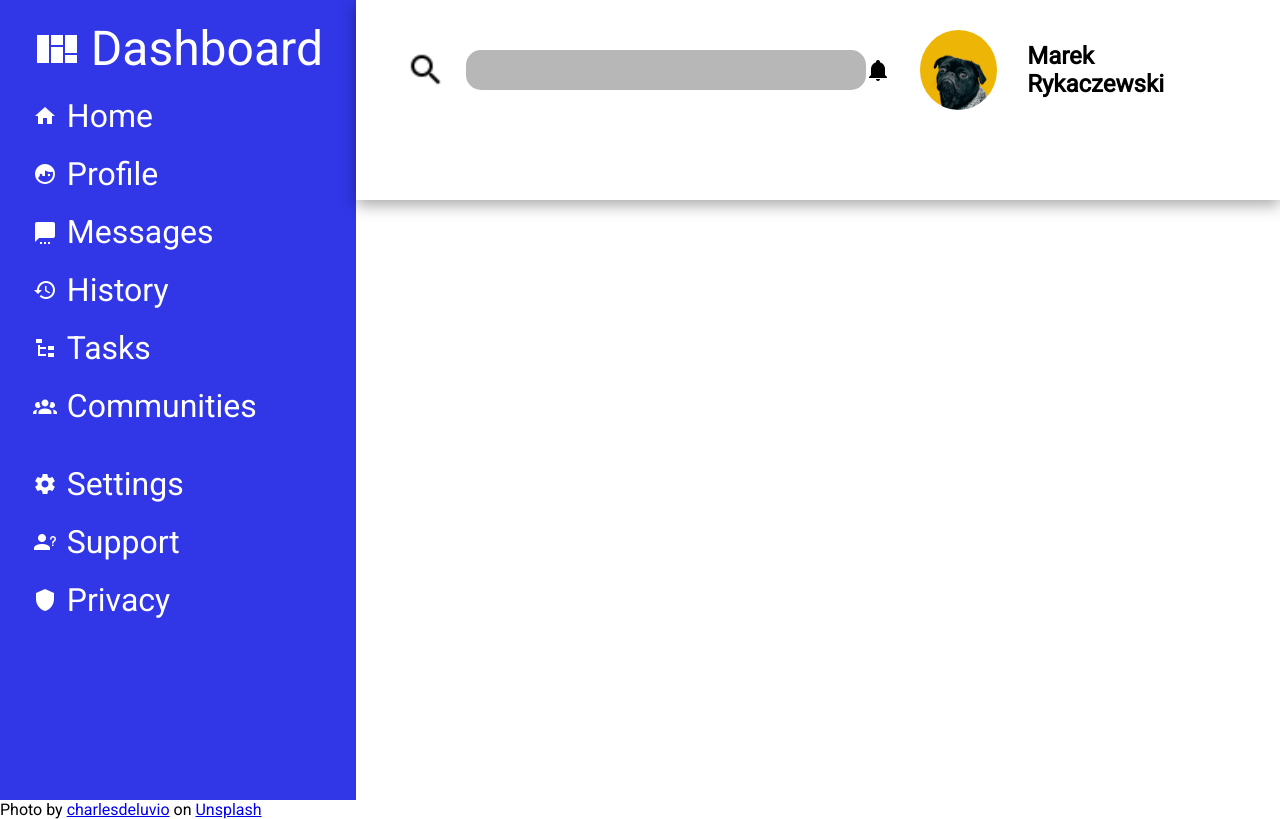
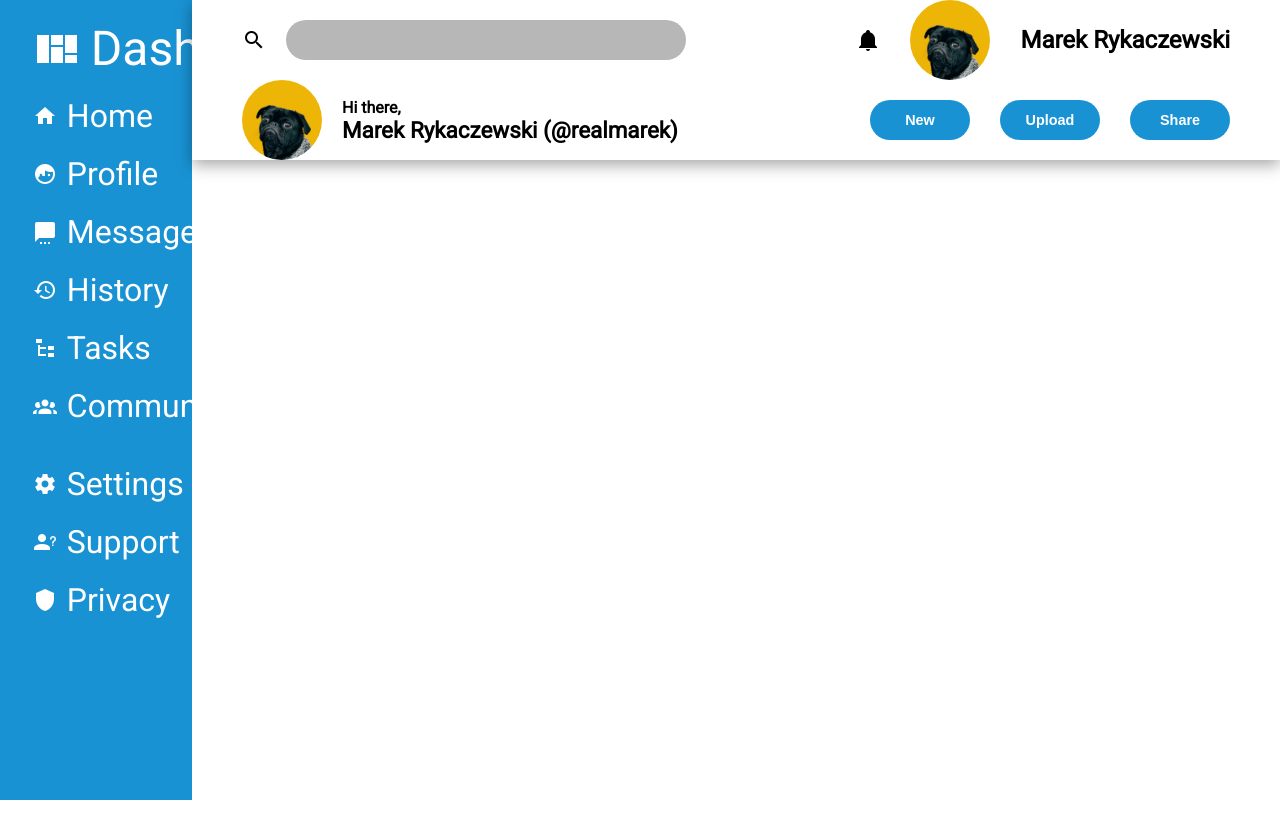
Before and after one commit to MarekRykaczewski/admin-page, a plain HTML site: page index.html in a window 1280 px wide. Drawn offline with Linux system fonts and the light colour scheme.

Commit message:
style bottom row of navbar

```diff
--- a/index.html
+++ b/index.html
@@ -72,12 +72,26 @@
             <img id="dog-picture" src="./doggo.jpg" alt="">
             Marek Rykaczewski
         </div>
+        <div id="navbar-bottom-left">
+            <img id="dog-picture" src="./doggo.jpg" alt="">
+
+                <p> Hi there, <br>
+                    <span> Marek Rykaczewski (@realmarek) </span>
+                </p>
+
+
+        </div>
+        <div id="navbar-bottom-right">
+            <button> New </button>
+            <button> Upload </button>
+            <button> Share </button>
+        </div>
 
     </div>
 
 
     </div>
-    Photo by <a href="https://unsplash.com/@charlesdeluvio?utm_source=unsplash&utm_medium=referral&utm_content=creditCopyText">charlesdeluvio</a> on <a href="https://unsplash.com/s/photos/profile-picture?utm_source=unsplash&utm_medium=referral&utm_content=creditCopyText">Unsplash</a>
+    <!-- Photo by <a href="https://unsplash.com/@charlesdeluvio?utm_source=unsplash&utm_medium=referral&utm_content=creditCopyText">charlesdeluvio</a> on <a href="https://unsplash.com/s/photos/profile-picture?utm_source=unsplash&utm_medium=referral&utm_content=creditCopyText">Unsplash</a> -->
 
 </body>
 </html>
--- a/styles.css
+++ b/styles.css
@@ -9,8 +9,10 @@ body {
 #main {
 
     display: grid;
-    grid-template-columns: repeat(5, 1fr);
-    grid-template-rows: repeat(4, 25%);
+    /* grid-template-columns: repeat(5, 1fr);
+    grid-template-rows: repeat(4, 25%); */
+    grid-template-columns: 15% repeat(4, auto);
+    grid-template-rows: 20% repeat(3, auto);
     height: 100vh;
     width: 100vw
 
@@ -19,7 +21,7 @@ body {
 #sidebar {
     grid-column: span 1;
     grid-row: span 4;
-    background-color: rgb(49, 55, 230);
+    background-color: #1992d4;
     padding-left: 1vw;
     padding-right: 1vw;
 }
@@ -70,16 +72,45 @@ body {
     gap: 20px;
 }
 
-#navbar-top-left img{
-    height: 40px;
-}
-
 #navbar-top-right {
     display: flex;
     align-items: center;
     justify-content: flex-end;
     gap: 30px;
     font-size: 1.5em;
+    font-weight: bold;
+}
+
+#navbar-bottom-left {
+    display: flex;
+    align-items: center;
+    justify-content: flex-start;
+    gap: 20px;
+    font-weight: bold;
+}
+
+#navbar-bottom-left span {
+    font-size: 1.4em;
+}
+
+
+#navbar-bottom-right {
+    display: flex;
+    align-items: center;
+    justify-content: flex-end;
+    gap: 30px;
+    font-size: 1.5em;
+    font-weight: bold;
+}
+
+#navbar-bottom-right button{
+    background-color: #1992d4;
+    border: 0;
+    border-radius: 20px;
+    color: white;
+    height: 40px;
+    width: 100px;
+    font-size: 0.6em;
     font-weight: bold;
 }
 
@@ -92,7 +123,7 @@ body {
 }
 
 #search-box {
-    border-radius: 15px;
+    border-radius: 20px;
     width: 50vh;
     height: 40px;
     background-color: rgb(183, 183, 183);
```
